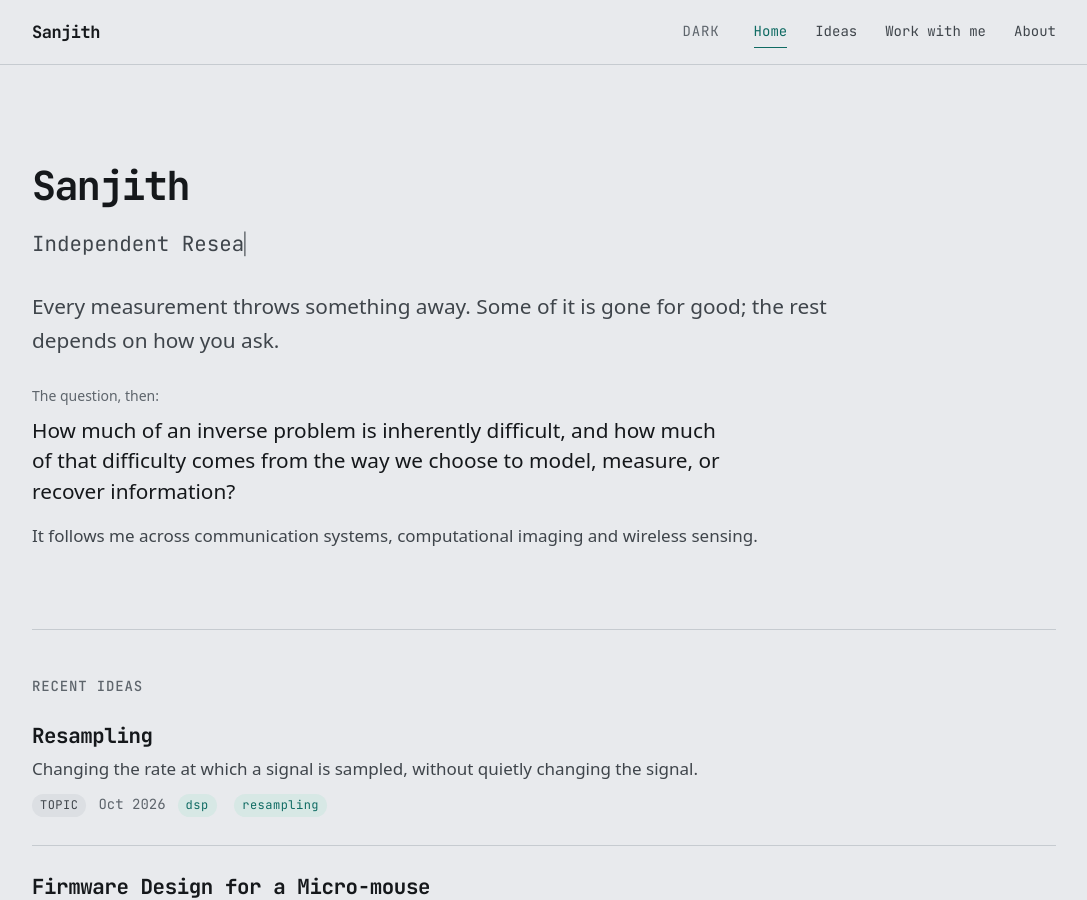
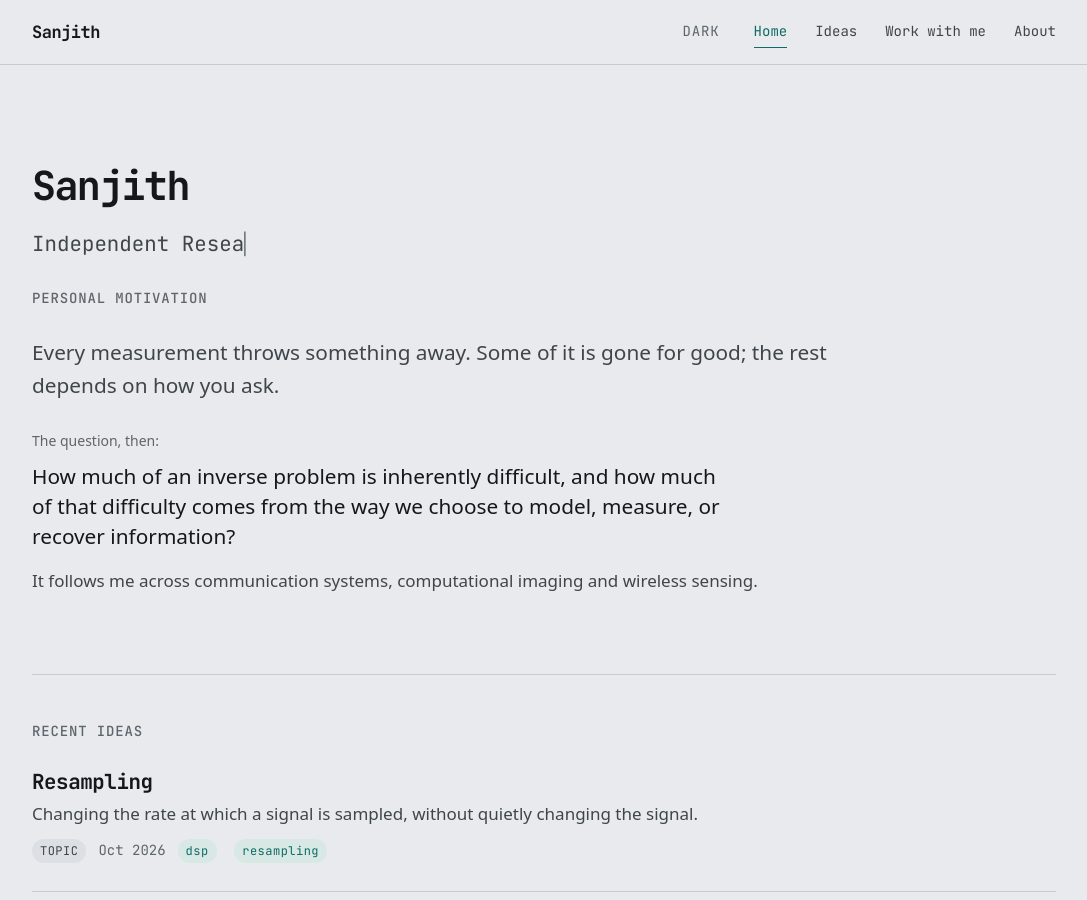
Before and after one commit to sanjith1999/sanjith1999.github.io, a Jekyll site: the page built from index.html, in a window 1280 px wide and 900 px high. Shown: the whole window, without its empty margins (96-1183 px from the left). Built offline with Jekyll 4.4.1, drawn with Linux system fonts in a browser that asks for light colours; some web fonts are replaced.

Commit message:
WIP002: Label personal motivation on homepage

```diff
--- a/index.html
+++ b/index.html
@@ -7,6 +7,7 @@ title: Home
   <section class="hero">
     <h1>Sanjith</h1>
     <p class="hero-role" data-roles="DSP / FPGA Engineer|Independent Researcher">DSP / FPGA Engineer</p>
+    <h2 class="section-title">Personal Motivation</h2>
     <p class="hero-lede">
       Every measurement throws something away. Some of it is gone for good; the rest
       depends on how you ask.
```
